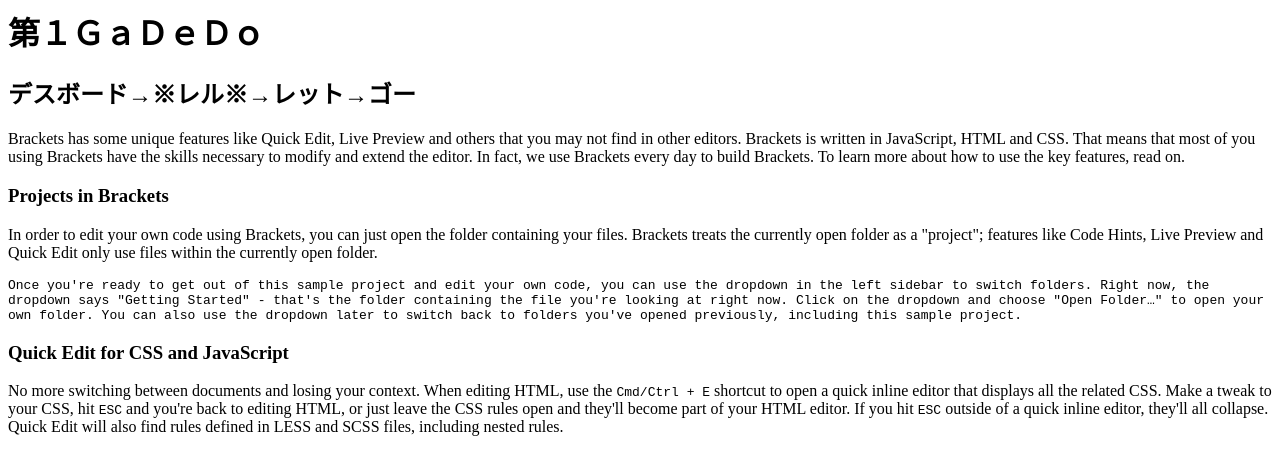
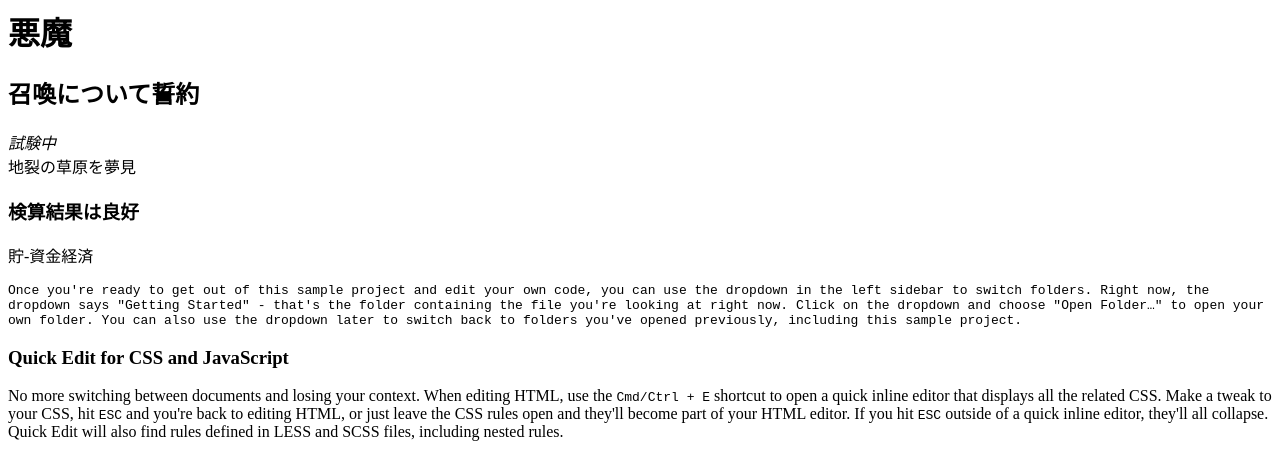
Before and after one commit to suzu555/hand-b-wizard, a plain HTML site: page index.html in a window 1280 px wide. Shown: the top 449 px of the page. Drawn offline with Linux system fonts and the light colour scheme.

Commit message:
軽いまだ

```diff
--- a/index.html
+++ b/index.html
@@ -3,26 +3,16 @@
 		<title>インスタグラム</title>
 	</head>
 	<body>
-
-        <h1>第１ＧａＤｅＤｏ</h1>
-        <h2>デスボード→※レル※→レット→ゴー</h2>
+		<h1>悪魔</h1>
+			<h2>召喚について誓約</h2>
 			<p>
-            <em></em>
-            Brackets has some unique features like Quick Edit, Live Preview and others that you may not find in other
-            editors. Brackets is written in JavaScript, HTML and CSS. That means that most of you using Brackets
-            have the skills necessary to modify and extend the editor. In fact, we use Brackets every day to build
-            Brackets. To learn more about how to use the key features, read on.
+				<em>試験中</em>
+				<br>
+				地裂の草原を夢見
 			</p>
-
-        <!--
-            GET STARTED WITH YOUR OWN FILES
-        -->
-
-        <h3>Projects in Brackets</h3>
+			<h3>検算結果は良好</h3>
 			<p>
-            In order to edit your own code using Brackets, you can just open the folder containing your files.
-            Brackets treats the currently open folder as a "project"; features like Code Hints, Live Preview and
-            Quick Edit only use files within the currently open folder.
+				貯-資金経済
         </p>
 
         <samp>
```
Lines whose indentation alone changed are shown as unchanged.
